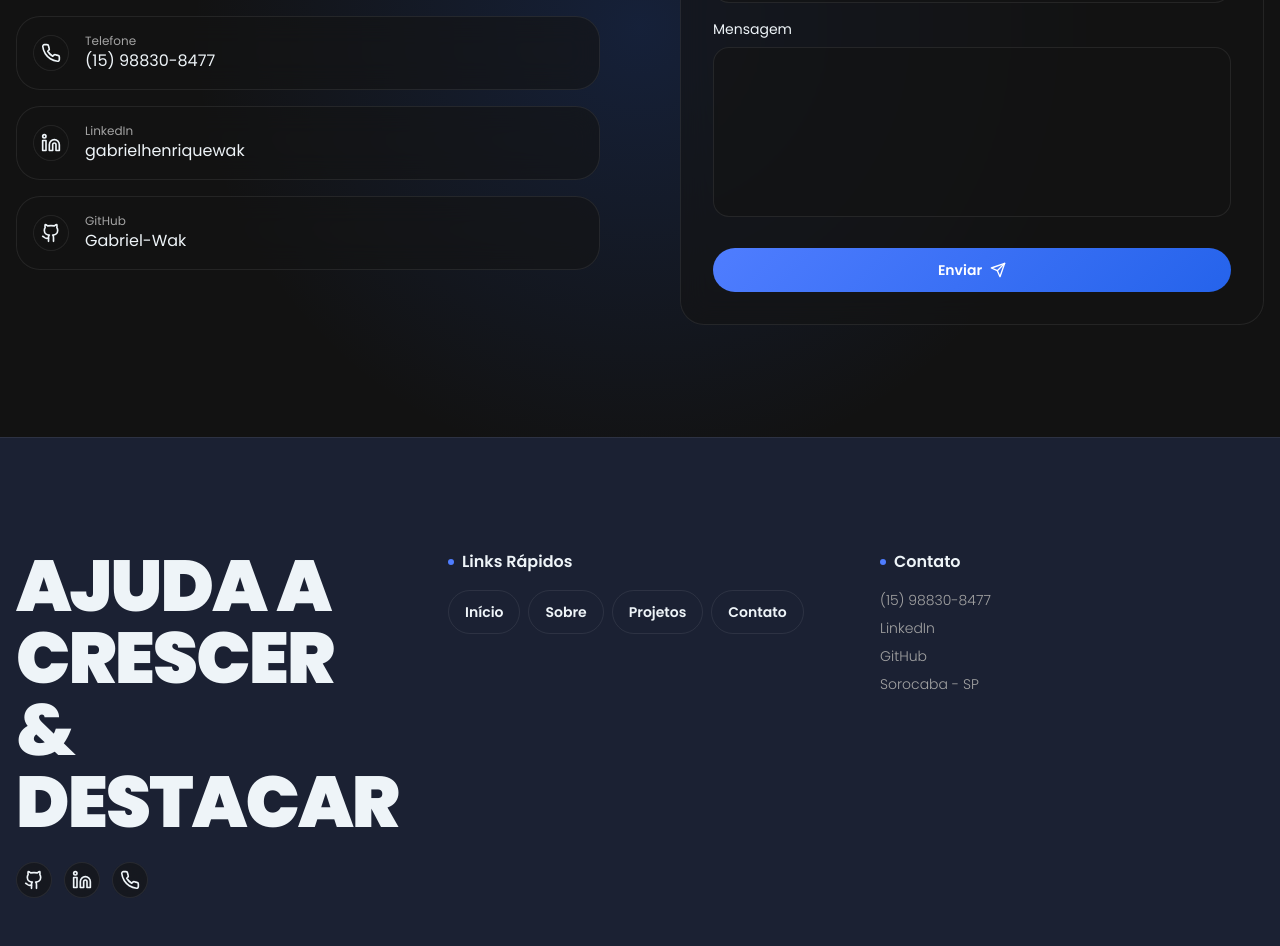
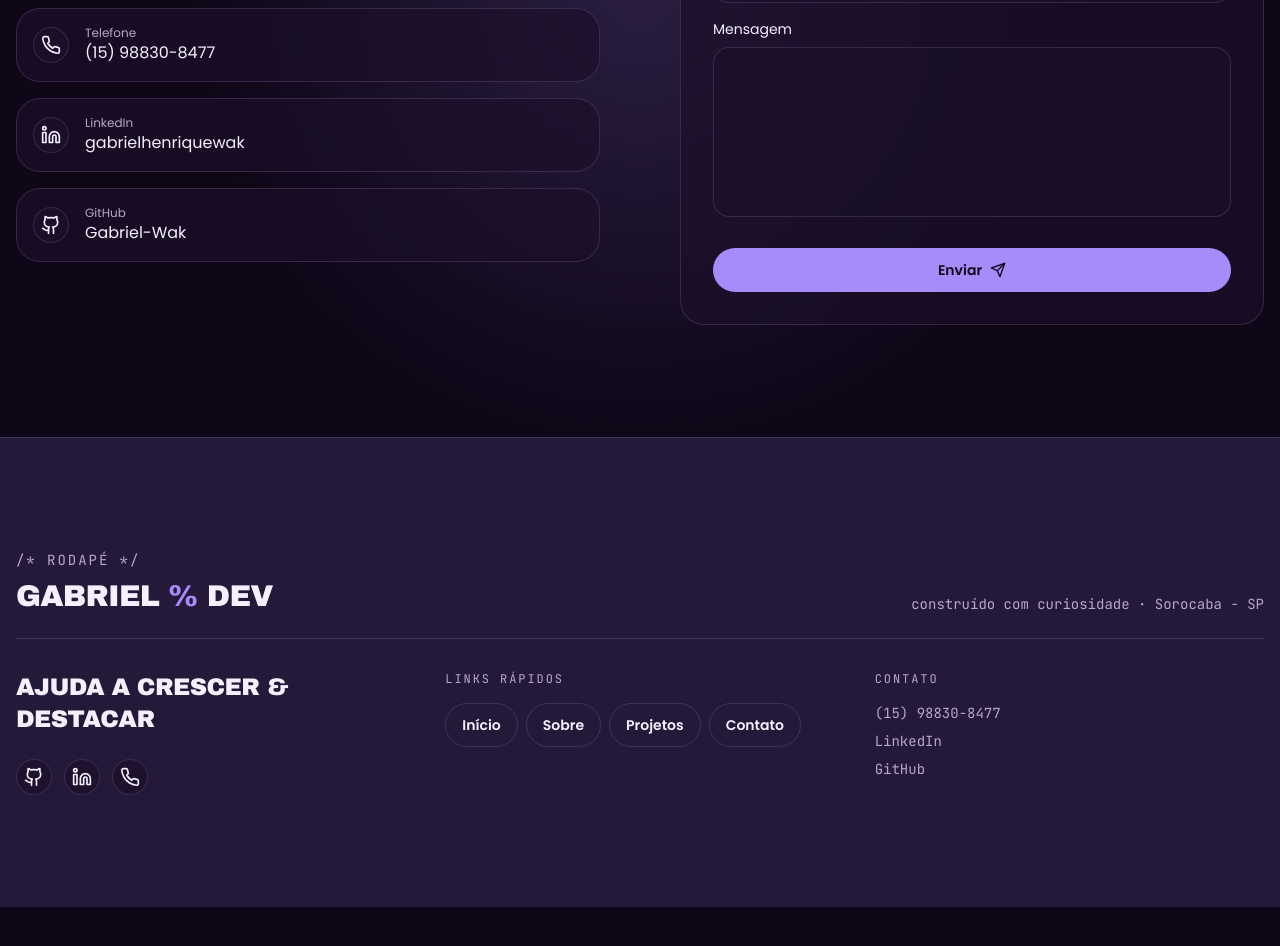
Before and after one commit to Gabriel-Wak/Portifoliowak, a React (Vite) app: page /contato in a window 1280 px wide. Shown: the part 480-1426 px from the top of the page. After the commit the page ends 1387 px from the top, so only its background shows below. Built offline with nearby package versions, Linux system fonts and the light colour scheme; no server answers.

Commit message:
feat(ui): redesign portfolio in purple Lohane-inspired style

```diff
--- a/index.html
+++ b/index.html
@@ -4,7 +4,7 @@
     <meta charset="UTF-8" />
     <link rel="preconnect" href="https://fonts.googleapis.com" />
     <link rel="preconnect" href="https://fonts.gstatic.com" crossorigin />
-    <link href="https://fonts.googleapis.com/css2?family=Poppins:ital,wght@0,300;0,400;0,600;0,900;1,400&display=swap" rel="stylesheet" />
+    <link href="https://fonts.googleapis.com/css2?family=Archivo+Black&family=JetBrains+Mono:wght@400;500;700&family=Poppins:ital,wght@0,300;0,400;0,600;0,900;1,400&display=swap" rel="stylesheet" />
     <link rel="icon" type="image/png" href="/favicon.png" />
     <link rel="preload" href="/boneco.png" as="image" type="image/png" />
     <meta name="viewport" content="width=device-width, initial-scale=1.0" />
--- a/src/components/Footer.tsx
+++ b/src/components/Footer.tsx
@@ -12,10 +12,22 @@ export default function Footer() {
   return (
     <footer className="footer section-shell section-y">
       <div className="section-inner">
-        <div className="grid gap-12 md:grid-cols-2 lg:grid-cols-3">
+        <div className="mb-8 flex flex-wrap items-end justify-between gap-4 border-b border-[var(--border)] pb-6">
           <div>
-            <h2 className="section-heading">
-              Ajuda a crescer & destacar
+            <p className="code-label mb-2">{'/* rodapé */'}</p>
+            <p className="font-display text-2xl uppercase tracking-tight sm:text-3xl">
+              Gabriel <span className="text-[var(--accent)]">%</span> Dev
+            </p>
+          </div>
+          <p className="font-mono text-xs text-muted sm:text-sm">
+            construído com curiosidade · Sorocaba - SP
+          </p>
+        </div>
+
+        <div className="grid gap-10 md:grid-cols-2 lg:grid-cols-3">
+          <div>
+            <h2 className="font-display text-xl uppercase tracking-tight sm:text-2xl">
+              Ajuda a crescer &amp; destacar
             </h2>
             <div className="mt-6 flex gap-3">
               <a
@@ -43,9 +55,8 @@ export default function Footer() {
           </div>
 
           <div>
-            <h3 className="mb-4 flex items-center gap-2 font-semibold">
-              <span className="h-1.5 w-1.5 rounded-full bg-[var(--accent)]" />
-              Links Rápidos
+            <h3 className="mb-4 font-mono text-xs uppercase tracking-[0.16em] text-muted">
+              Links rápidos
             </h3>
             <div className="flex flex-wrap gap-2">
               {links.map((link) => (
@@ -57,11 +68,10 @@ export default function Footer() {
           </div>
 
           <div>
-            <h3 className="mb-4 flex items-center gap-2 font-semibold">
-              <span className="h-1.5 w-1.5 rounded-full bg-[var(--accent)]" />
+            <h3 className="mb-4 font-mono text-xs uppercase tracking-[0.16em] text-muted">
               Contato
             </h3>
-            <ul className="space-y-2 text-sm font-light text-muted">
+            <ul className="space-y-2 font-mono text-sm text-muted">
               <li>
                 <a href="tel:+5515988308477" className="hover:text-[var(--accent)]">
                   (15) 98830-8477
@@ -87,7 +97,6 @@ export default function Footer() {
                   GitHub
                 </a>
               </li>
-              <li>Sorocaba - SP</li>
             </ul>
           </div>
         </div>
--- a/src/components/ServicesSection.tsx
+++ b/src/components/ServicesSection.tsx
@@ -6,6 +6,7 @@ export default function ServicesSection() {
     <section className="section-shell section-y">
       <div className="section-inner">
         <ScrollReveal>
+          <p className="code-label mb-3 text-center">{'/* stack & serviços */'}</p>
           <h2 className="mega-heading">
             Transformamos <span className="text-shimmer">visão</span> em impacto real
           </h2>
--- a/src/index.css
+++ b/src/index.css
@@ -3,47 +3,51 @@
 @tailwind utilities;
 
 :root {
-  --bg: #ffffff;
-  --surface: rgba(255, 255, 255, 0.48);
-  --surface-strong: rgba(255, 255, 255, 0.78);
-  --text: #151515;
-  --muted: #616161;
-  --border: rgba(0, 0, 0, 0.09);
-  --accent: #eab308;
-  --accent-strong: #ca8a04;
-  --accent-soft: rgba(234, 179, 8, 0.16);
-  --spotlight-color: rgba(234, 179, 8, 0.08);
-  --shadow: rgba(0, 0, 0, 0.18);
-  --wave-a: #fde047;
-  --wave-b: #f59e0b;
-  --wave-c: #fb923c;
-  --digital-1: #fde047;
-  --digital-2: #f59e0b;
-  --digital-3: #fb923c;
-  --digital-4: #fbbf24;
-  --digital-glow: rgba(245, 158, 11, 0.28);
+  --bg: #faf8ff;
+  --surface: rgba(255, 255, 255, 0.88);
+  --surface-strong: rgba(255, 255, 255, 0.96);
+  --text: #1a1025;
+  --muted: #6b5f7a;
+  --border: rgba(88, 28, 135, 0.14);
+  --accent: #7c3aed;
+  --accent-strong: #6d28d9;
+  --accent-soft: rgba(124, 58, 237, 0.14);
+  --accent-block: #7c3aed;
+  --accent-block-text: #0f0618;
+  --spotlight-color: rgba(124, 58, 237, 0.1);
+  --shadow: rgba(26, 16, 37, 0.18);
+  --wave-a: #c4b5fd;
+  --wave-b: #8b5cf6;
+  --wave-c: #a78bfa;
+  --digital-1: #c4b5fd;
+  --digital-2: #8b5cf6;
+  --digital-3: #a78bfa;
+  --digital-4: #6d28d9;
+  --digital-glow: rgba(124, 58, 237, 0.28);
 }
 
 .dark {
-  --bg: #121212;
-  --surface: rgba(20, 20, 20, 0.62);
-  --surface-strong: rgba(24, 24, 24, 0.86);
-  --text: #eef4f8;
-  --muted: #a3a3a3;
-  --border: rgba(255, 255, 255, 0.08);
-  --accent: #4f7dff;
-  --accent-strong: #2563eb;
-  --accent-soft: rgba(37, 99, 235, 0.18);
-  --spotlight-color: rgba(37, 99, 235, 0.1);
-  --shadow: rgba(0, 0, 0, 0.45);
-  --wave-a: #c084fc;
-  --wave-b: #ec4899;
-  --wave-c: #818cf8;
-  --digital-1: #93c5fd;
-  --digital-2: #3b82f6;
-  --digital-3: #60a5fa;
-  --digital-4: #2563eb;
-  --digital-glow: rgba(59, 130, 246, 0.3);
+  --bg: #0f0618;
+  --surface: rgba(28, 16, 42, 0.72);
+  --surface-strong: rgba(36, 20, 54, 0.9);
+  --text: #f5f0ff;
+  --muted: #b7a8c9;
+  --border: rgba(196, 181, 253, 0.16);
+  --accent: #a78bfa;
+  --accent-strong: #c4b5fd;
+  --accent-soft: rgba(167, 139, 250, 0.18);
+  --accent-block: #6d28d9;
+  --accent-block-text: #faf8ff;
+  --spotlight-color: rgba(167, 139, 250, 0.12);
+  --shadow: rgba(0, 0, 0, 0.5);
+  --wave-a: #ddd6fe;
+  --wave-b: #a78bfa;
+  --wave-c: #8b5cf6;
+  --digital-1: #ddd6fe;
+  --digital-2: #a78bfa;
+  --digital-3: #8b5cf6;
+  --digital-4: #c4b5fd;
+  --digital-glow: rgba(167, 139, 250, 0.32);
 }
 
 @layer base {
@@ -70,13 +74,49 @@
 
   ::selection {
     background: var(--accent);
-    color: #050505;
+    color: #faf8ff;
   }
 }
 
 @layer components {
   .font-display {
-    font-family: 'Poppins', system-ui, sans-serif;
+    font-family: 'Archivo Black', 'Poppins', system-ui, sans-serif;
+    letter-spacing: -0.02em;
+  }
+
+  .font-mono {
+    font-family: 'JetBrains Mono', ui-monospace, monospace;
+  }
+
+  .code-label {
+    @apply font-mono text-xs uppercase tracking-[0.14em] sm:text-sm;
+    color: var(--muted);
+  }
+
+  .accent-block {
+    background: var(--accent-block);
+    color: var(--accent-block-text);
+  }
+
+  .accent-block .code-label,
+  .accent-block .text-muted,
+  .accent-block .body-copy,
+  .accent-block .project-description {
+    color: color-mix(in srgb, var(--accent-block-text) 78%, transparent);
+  }
+
+  .accent-block .section-heading,
+  .accent-block .mega-heading,
+  .accent-block .project-title h3,
+  .accent-block h2,
+  .accent-block h3 {
+    color: var(--accent-block-text);
+  }
+
+  .stack-pill {
+    @apply inline-flex items-center rounded-full border px-3 py-1 font-mono text-xs uppercase tracking-wide;
+    border-color: var(--border);
+    color: var(--text);
   }
 
   .app-shell {
@@ -120,7 +160,7 @@
 
   .nav-bar {
     @apply relative flex h-[58px] w-full max-w-[1600px] items-center justify-between rounded-full border px-3 sm:h-[65px] sm:px-6;
-    background: var(--surface);
+    background: color-mix(in srgb, var(--surface) 92%, var(--bg));
     border-color: var(--border);
     backdrop-filter: blur(16px);
   }
@@ -172,7 +212,7 @@
   }
 
   .nav-link {
-    @apply relative overflow-hidden text-sm font-normal transition-colors duration-500;
+    @apply relative overflow-hidden font-mono text-xs font-medium uppercase tracking-[0.12em] transition-colors duration-500 sm:text-sm;
     color: var(--text);
   }
 
@@ -864,17 +904,19 @@
 
   .btn-primary {
     @apply inline-flex items-center justify-center rounded-full px-5 py-2.5 text-sm font-semibold transition duration-300 sm:px-6 sm:py-3;
-    background: linear-gradient(135deg, var(--accent), var(--accent-strong));
-    color: #080808;
+    background: var(--accent);
+    color: #faf8ff;
   }
 
   .dark .btn-primary {
-    color: white;
+    color: #0f0618;
+    background: var(--accent);
   }
 
   .btn-primary:hover {
     transform: translateY(-2px);
     box-shadow: 0 12px 28px var(--accent-soft);
+    background: var(--accent-strong);
   }
 
   .btn-outline {
@@ -889,6 +931,125 @@
     background: var(--accent-soft);
   }
 
+  .btn-terminal {
+    @apply inline-flex items-center justify-center rounded-full border px-5 py-2.5 font-mono text-sm font-medium transition duration-300 sm:px-6 sm:py-3;
+    border-color: var(--border);
+    color: var(--text);
+    background: transparent;
+  }
+
+  .btn-terminal:hover {
+    border-color: var(--accent);
+    color: var(--accent);
+    background: var(--accent-soft);
+  }
+
+  .btn-block-invert {
+    @apply inline-flex items-center justify-center rounded-full border px-5 py-2.5 text-sm font-semibold transition duration-300 sm:px-6 sm:py-3;
+    background: var(--accent-block-text);
+    color: var(--accent-block);
+    border-color: var(--accent-block-text);
+  }
+
+  .btn-block-invert:hover {
+    transform: translateY(-2px);
+    opacity: 0.92;
+  }
+
+  .btn-block-outline {
+    @apply inline-flex items-center justify-center rounded-full border px-5 py-2.5 font-mono text-sm transition duration-300 sm:px-6 sm:py-3;
+    border-color: color-mix(in srgb, var(--accent-block-text) 55%, transparent);
+    color: var(--accent-block-text);
+    background: transparent;
+  }
+
+  .btn-block-outline:hover {
+    background: color-mix(in srgb, var(--accent-block-text) 12%, transparent);
+  }
+
+  .hero-banner {
+    @apply relative overflow-hidden pb-10 pt-[calc(5.5rem+env(safe-area-inset-top))] sm:pb-16 sm:pt-32;
+  }
+
+  .hero-banner-inner {
+    @apply grid items-center gap-10 lg:grid-cols-2 lg:gap-12;
+    min-height: calc(100svh - 7rem);
+  }
+
+  .hero-banner-copy {
+    @apply relative z-10 max-w-2xl;
+  }
+
+  .hero-banner-title {
+    @apply mt-4 font-display uppercase leading-[0.92] tracking-tight;
+    font-size: clamp(2.4rem, 8vw, 5.4rem);
+    color: var(--text);
+  }
+
+  .hero-banner-title .digital-text,
+  .hero-banner-title .digital-text::before {
+    font-size: inherit;
+    line-height: inherit;
+    font-family: inherit;
+    font-weight: inherit;
+  }
+
+  .hero-banner-lead {
+    @apply mt-5 max-w-xl text-[0.95rem] font-light leading-relaxed sm:mt-6 sm:text-base md:text-lg;
+    color: var(--muted);
+  }
+
+  .hero-banner-actions {
+    @apply mt-8 flex flex-wrap gap-3;
+  }
+
+  .hero-banner-visual {
+    @apply relative mx-auto flex w-full max-w-[420px] items-end justify-center lg:max-w-none lg:justify-end;
+    min-height: min(58vw, 420px);
+  }
+
+  .hero-orb-ring {
+    position: absolute;
+    border-radius: 999px;
+    background: radial-gradient(circle, var(--accent-soft), transparent 70%);
+    pointer-events: none;
+  }
+
+  .hero-orb-ring-a {
+    width: 78%;
+    aspect-ratio: 1;
+    top: 8%;
+    right: 4%;
+    opacity: 0.95;
+  }
+
+  .hero-orb-ring-b {
+    width: 56%;
+    aspect-ratio: 1;
+    bottom: 10%;
+    left: 6%;
+    opacity: 0.75;
+    background: radial-gradient(circle, color-mix(in srgb, var(--accent) 35%, transparent), transparent 72%);
+  }
+
+  .hero-orb-ring-c {
+    width: 34%;
+    aspect-ratio: 1;
+    top: 18%;
+    left: 18%;
+    opacity: 0.55;
+  }
+
+  .hero-banner-mascot {
+    position: relative;
+    z-index: 2;
+    width: min(72%, 320px);
+    height: auto;
+    object-fit: contain;
+    filter: drop-shadow(0 24px 40px var(--shadow));
+    transform: translateZ(0);
+  }
+
   .form-field {
     @apply w-full rounded-2xl border px-4 py-3 outline-none transition duration-300;
     background: var(--surface);
@@ -899,6 +1060,29 @@
   .form-field:focus {
     border-color: var(--accent);
     box-shadow: 0 0 0 4px var(--accent-soft);
+  }
+
+  .about-preview .mega-heading {
+    @apply mx-0 text-left;
+  }
+
+  .about-preview .body-copy {
+    @apply mx-0 text-left;
+  }
+
+  .accent-block .project-shot {
+    box-shadow: 0 18px 40px rgba(0, 0, 0, 0.22);
+  }
+
+  .accent-block .project-arrow {
+    border-color: color-mix(in srgb, var(--accent-block-text) 35%, transparent);
+    color: var(--accent-block-text);
+  }
+
+  .accent-block .project-card:hover .project-arrow {
+    background: color-mix(in srgb, var(--accent-block-text) 14%, transparent);
+    border-color: var(--accent-block-text);
+    color: var(--accent-block-text);
   }
 
   .footer {
--- a/src/pages/AboutPage.tsx
+++ b/src/pages/AboutPage.tsx
@@ -35,7 +35,7 @@ export default function AboutPage() {
     <>
       <section className="section-shell pt-28 sm:pt-32">
         <div className="section-inner">
-          <p className="eyebrow">Sobre mim</p>
+          <p className="code-label mb-3 text-center">{'/* sobre mim */'}</p>
           <h1 className="mega-heading">
             Desenvolvedor Fullstack focado em escalabilidade e alta performance
           </h1>
--- a/src/pages/ContactPage.tsx
+++ b/src/pages/ContactPage.tsx
@@ -45,7 +45,7 @@ export default function ContactPage() {
     <section className="section-shell section-y pt-28 sm:pt-32">
       <div className="section-inner grid gap-10 lg:grid-cols-2 lg:gap-20">
         <div>
-          <p className="eyebrow text-left">Contato</p>
+          <p className="code-label mb-3 text-left">{'/* contato */'}</p>
           <h1 className="section-heading">
             Vamos criar algo extraordinário
           </h1>
--- a/src/pages/ProjectsPage.tsx
+++ b/src/pages/ProjectsPage.tsx
@@ -7,7 +7,7 @@ export default function ProjectsPage() {
     <>
       <section className="section-shell pt-28 sm:pt-32">
         <div className="section-inner">
-          <p className="eyebrow">Portfólio</p>
+          <p className="code-label mb-3 text-center">{'/* projetos */'}</p>
           <h1 className="mega-heading">Projetos</h1>
           <p className="body-copy">
             Uma seleção de trabalhos recentes, cada um com um desafio específico e uma solução
--- a/tailwind.config.js
+++ b/tailwind.config.js
@@ -8,8 +8,9 @@ export default {
         xs: '480px',
       },
       fontFamily: {
-        display: ['Poppins', 'sans-serif'],
-        sans: ['Poppins', 'sans-serif'],
+        display: ['Archivo Black', 'Poppins', 'sans-serif'],
+        sans: ['Poppins', 'system-ui', 'sans-serif'],
+        mono: ['JetBrains Mono', 'ui-monospace', 'monospace'],
       },
     },
   },
```
Also changed, not shown: src/components/CTASection.tsx (+20 -20 lines), src/components/FAQSection.tsx (+6 -6 lines), src/components/HeroBanner.tsx (added, +47 -0 lines), src/pages/Home.tsx (+42 -37 lines), 1 other file (tests, documents, lock files or other folders).
